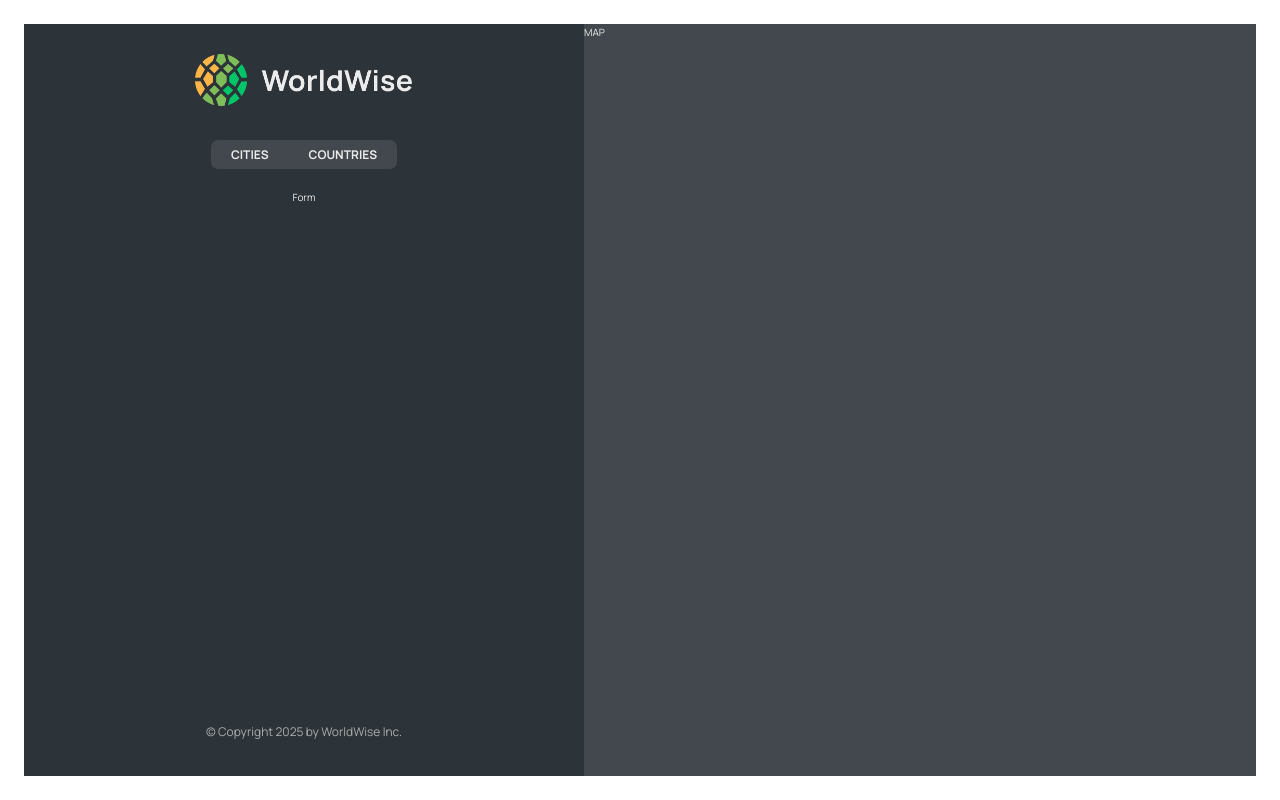
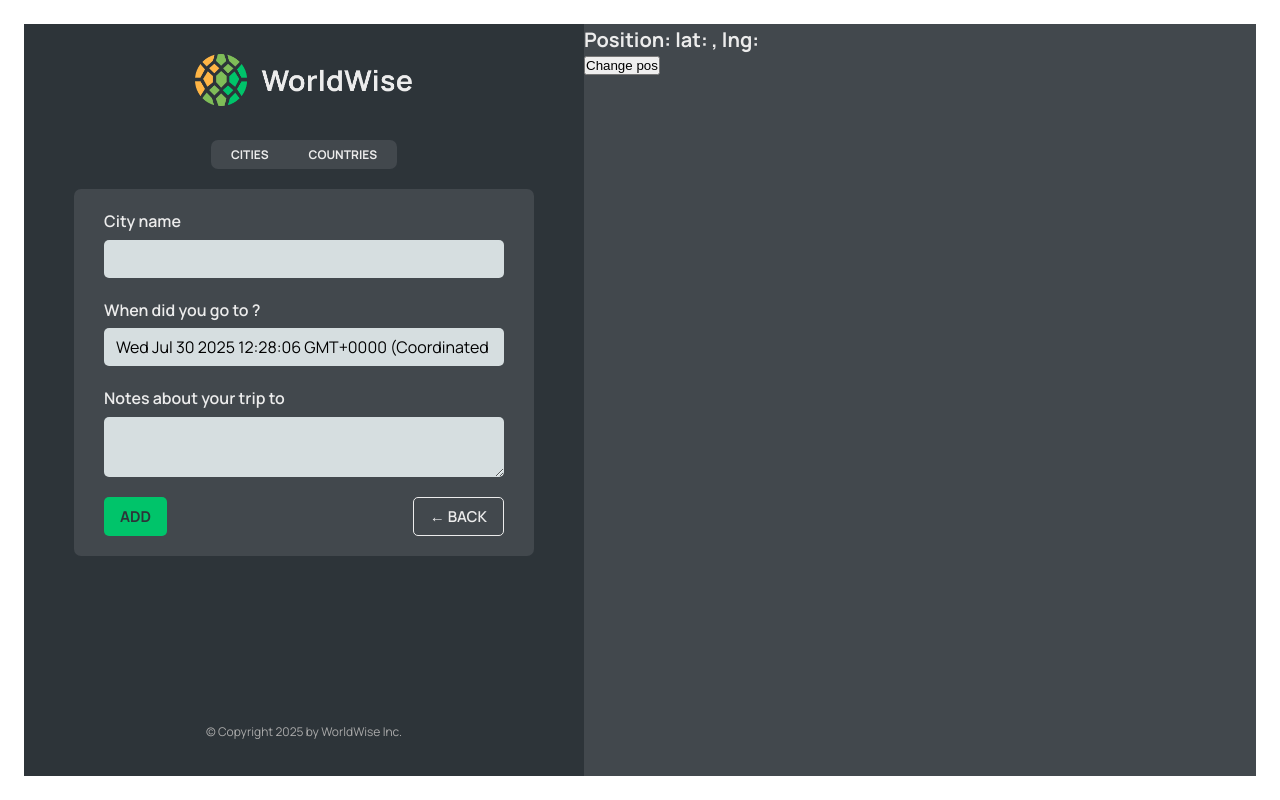
Before and after one commit to alexandrucristea15/worldwise, a React (Vite) app: page /app/form in a window 1280 px wide. Built offline with nearby package versions, Linux system fonts and the light colour scheme; no server answers.

Commit message:
- Final leeson of the React Router class; - Finished the structure of the project

```diff
--- a/src/App.jsx
+++ b/src/App.jsx
@@ -1,4 +1,4 @@
-import { BrowserRouter, Route, Routes } from "react-router-dom";
+import { BrowserRouter, Navigate, Route, Routes } from "react-router-dom";
 import { useState, useEffect } from "react";
 
 import Product from "./pages/product";
@@ -7,7 +7,9 @@
 import AppLayout from "./pages/AppLayout";
 import PageNotFound from "./pages/PageNotFound";
 import Login from "./pages/Login";
+import Form from "./components/Form";
 import CityList from "./components/CityList";
+import City from "./components/City";
 import CountryList from "./components/CountryList";
 
 const URL = import.meta.env.VITE_REACT_APP_URL;
@@ -40,19 +42,17 @@
         <Route path="pricing" element={<Pricing />} />
         <Route path="login" element={<Login />} />
         <Route path="app" element={<AppLayout />}>
-          <Route
-            index
-            element={<CityList cities={cities} isLoading={isLoading} />}
-          />
+          <Route index element={<Navigate replace to="cities" />} />
           <Route
             path="cities"
             element={<CityList cities={cities} isLoading={isLoading} />}
           />
+          <Route path="cities/:id" element={<City />} />
           <Route
             path="countries"
             element={<CountryList cities={cities} isLoading={isLoading} />}
           />
-          <Route path="form" element={<p>Form</p>} />
+          <Route path="form" element={<Form />} />
         </Route>
         <Route path="*" element={<PageNotFound />} />
       </Routes>
--- /dev/null
+++ b/src/components/Button.jsx
@@ -0,0 +1,13 @@
+/* eslint-disable react/prop-types */
+/* eslint-disable no-unused-vars */
+import styles from "./Button.module.css";
+
+const Button = ({ children, onClick, type }) => {
+  return (
+    <button onClick={onClick} className={`${styles.btn} ${styles[type]}`}>
+      {children}
+    </button>
+  );
+};
+
+export default Button;
--- a/src/components/City.jsx
+++ b/src/components/City.jsx
@@ -1,3 +1,5 @@
+/* eslint-disable no-unused-vars */
+import { useParams, useSearchParams } from "react-router-dom";
 import styles from "./City.module.css";
 
 const formatDate = (date) =>
@@ -9,6 +11,11 @@
   }).format(new Date(date));
 
 function City() {
+  const { id } = useParams();
+  const [searchParams, setSearchParams] = useSearchParams();
+
+  const lat = searchParams.get("lat");
+  const lng = searchParams.get("lng");
   // TEMP DATA
   const currentCity = {
     cityName: "Lisbon",
@@ -20,42 +27,45 @@
   const { cityName, emoji, date, notes } = currentCity;
 
   return (
-    <div className={styles.city}>
-      <div className={styles.row}>
-        <h6>City name</h6>
-        <h3>
-          <span>{emoji}</span> {cityName}
-        </h3>
-      </div>
+    <h1>
+      City {id} Position: {lat}, {lng}
+    </h1>
+  );
+  // return (
+  //   <div className={styles.city}>
+  //     <div className={styles.row}>
+  //       <h6>City name</h6>
+  //       <h3>
+  //         <span>{emoji}</span> {cityName}
+  //       </h3>
+  //     </div>
 
-      <div className={styles.row}>
-        <h6>You went to {cityName} on</h6>
-        <p>{formatDate(date || null)}</p>
-      </div>
+  //     <div className={styles.row}>
+  //       <h6>You went to {cityName} on</h6>
+  //       <p>{formatDate(date || null)}</p>
+  //     </div>
 
-      {notes && (
-        <div className={styles.row}>
-          <h6>Your notes</h6>
-          <p>{notes}</p>
-        </div>
-      )}
+  //     {notes && (
+  //       <div className={styles.row}>
+  //         <h6>Your notes</h6>
+  //         <p>{notes}</p>
+  //       </div>
+  //     )}
 
-      <div className={styles.row}>
-        <h6>Learn more</h6>
-        <a
-          href={`https://en.wikipedia.org/wiki/${cityName}`}
-          target="_blank"
-          rel="noreferrer"
-        >
-          Check out {cityName} on Wikipedia &rarr;
-        </a>
-      </div>
+  //     <div className={styles.row}>
+  //       <h6>Learn more</h6>
+  //       <a
+  //         href={`https://en.wikipedia.org/wiki/${cityName}`}
+  //         target="_blank"
+  //         rel="noreferrer"
+  //       >
+  //         Check out {cityName} on Wikipedia &rarr;
+  //       </a>
+  //     </div>
 
-      <div>
-        <ButtonBack />
-      </div>
-    </div>
-  );
+  //     <div>{/* <ButtonBack /> */}</div>
+  //   </div>
+  // );
 }
 
 export default City;
--- a/src/components/CityItem.jsx
+++ b/src/components/CityItem.jsx
@@ -1,6 +1,7 @@
 /* eslint-disable no-unused-vars */
 /* eslint-disable react/prop-types */
 import styles from "./CityItem.module.css";
+import { Link } from "react-router-dom";
 
 const formatDate = (date) =>
   new Intl.DateTimeFormat("en", {
@@ -10,13 +11,21 @@
   }).format(new Date(date));
 
 const CityItem = ({ city }) => {
-  const { emoji, cityName: name, date } = city;
+  const {
+    emoji,
+    cityName: name,
+    date,
+    id,
+    position: { lat, lng },
+  } = city;
   return (
-    <li className={styles.cityItem}>
-      <span className={styles.emoji}>{emoji}</span>
-      <span className={styles.name}>{name}</span>
-      <time className={styles.date}>( {formatDate(date)} )</time>
-      <button className={styles.deleteBtn}>&times;</button>
+    <li>
+      <Link className={styles.cityItem} to={`${id}?lat=${lat}&lng=${lng}`}>
+        <span className={styles.emoji}>{emoji}</span>
+        <span className={styles.name}>{name}</span>
+        <time className={styles.date}>( {formatDate(date)} )</time>
+        <button className={styles.deleteBtn}>&times;</button>
+      </Link>
     </li>
   );
 };
--- a/src/components/Form.jsx
+++ b/src/components/Form.jsx
@@ -1,8 +1,11 @@
+/* eslint-disable no-unused-vars */
 // "https://api.bigdatacloud.net/data/reverse-geocode-client?latitude=0&longitude=0"
 
 import { useState } from "react";
 
 import styles from "./Form.module.css";
+import Button from "./Button";
+import { useNavigate } from "react-router-dom";
 
 export function convertToEmoji(countryCode) {
   const codePoints = countryCode
@@ -13,6 +16,7 @@
 }
 
 function Form() {
+  const navigate = useNavigate();
   const [cityName, setCityName] = useState("");
   const [country, setCountry] = useState("");
   const [date, setDate] = useState(new Date());
@@ -49,8 +53,16 @@
       </div>
 
       <div className={styles.buttons}>
-        <button>Add</button>
-        <button>&larr; Back</button>
+        <Button type="primary">Add</Button>
+        <Button
+          type="back"
+          onClick={(e) => {
+            e.preventDefault();
+            navigate(-1);
+          }}
+        >
+          &larr; Back
+        </Button>
       </div>
     </form>
   );
--- a/src/components/Map.jsx
+++ b/src/components/Map.jsx
@@ -1,7 +1,31 @@
+/* eslint-disable no-unused-vars */
+import { useNavigate, useSearchParams } from "react-router-dom";
 import styles from "./Map.module.css";
 
 const Map = () => {
-  return <div className={styles.mapContainer}>MAP</div>;
+  const navigate = useNavigate();
+  const [searchParams, setSearchParams] = useSearchParams();
+  const lat = searchParams.get("lat");
+  const lng = searchParams.get("lng");
+  return (
+    <div
+      className={styles.mapContainer}
+      onClick={() => {
+        navigate("form");
+      }}
+    >
+      <h1>
+        Position: lat: {lat}, lng: {lng}
+      </h1>
+      <button
+        onClick={() => {
+          setSearchParams({ lat: 23, lng: 50 });
+        }}
+      >
+        Change pos
+      </button>
+    </div>
+  );
 };
 
 export default Map;
```
